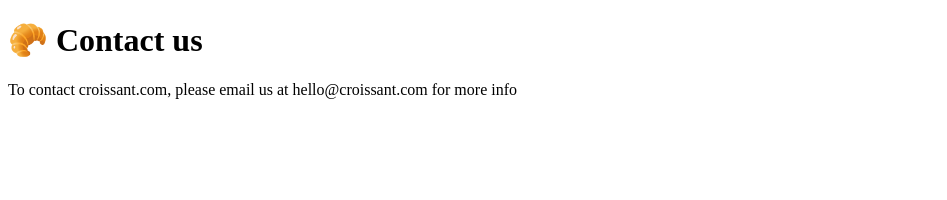
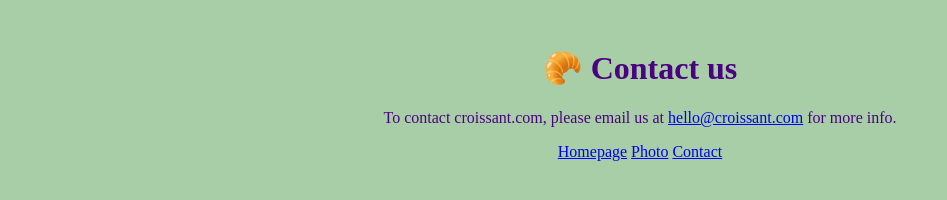
Before and after one commit to ilonahegedus/Croissant, a plain HTML site: page contact.html in a window 1280 px wide. Shown: the whole page, without its empty margins (0-947 px from the left). Drawn offline with Linux system fonts and the light colour scheme.

Commit message:
Added CSS
Updated Html, CSS and folder structure.

```diff
--- /dev/null
+++ b/CSS/styles.css
@@ -0,0 +1,16 @@
+body {
+  display: block;
+  text-align: center;
+  background: rgb(168, 206, 168);
+  padding: 20px;
+}
+
+h1 {
+  font-size: 18;
+  color: indigo;
+}
+
+p {
+  font-size: 16;
+  color: indigo;
+}
--- a/contact.html
+++ b/contact.html
@@ -4,13 +4,23 @@
     <meta charset="UTF-8" />
     <meta http-equiv="X-UA-Compatible" content="IE=edge" />
     <meta name="viewport" content="width=device-width, initial-scale=1.0" />
+    <link rel="stylesheet" href="/css/styles.css" />
     <title>Document</title>
   </head>
   <body>
     <h1>🥐 Contact us</h1>
     <p>
-      To contact croissant.com, please email us at hello@croissant.com for more
-      info
+      To contact croissant.com, please email us at
+      <a href="mailto:hello@croissant.com" title="contact us"
+        >hello@croissant.com</a
+      >
+      for more info.
     </p>
+
+    <dev>
+      <a href="/index.html" title="Home"> Homepage</a>
+      <a href="/photo.html" title="Croissant photo"> Photo</a>
+      <a href="/contact.html" title="Contact Croissant.com"> Contact</a>
+    </dev>
   </body>
 </html>
```
Also changed, not shown: index.html (+10 -2 lines), photo.html (+8 -1 lines), CSS/croissant.jpg (renamed from croissant.jpg).
